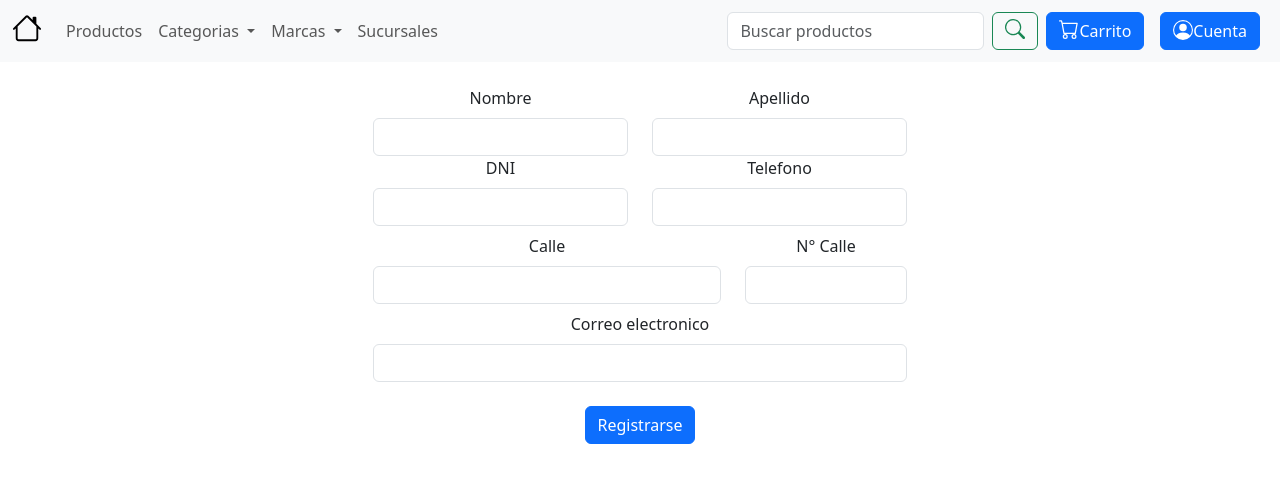
After one commit to comunidad9012/proyecto_programacion_supermercado, a Python web app: template templates/registro.html in a window 1280 px wide. The commit adds this page. Shown: the top 483 px of the page. Run offline with Jinja, Linux system fonts and the light colour scheme; the template is opened without the code that fills it, so the values that code supplies are empty.

Commit message:
mejoras en las plantillas, hay que seguir con el registro/usuarios

```diff
--- a/templates/layout.html
+++ b/templates/layout.html
@@ -73,7 +73,7 @@
                   <span class="badge text-bg-secondary">{{contador}}</span>
                   {%endif%}
                 </a>
-                <a href="/carrito" class="btn btn-primary mx-2">
+                <a href="/cuenta" class="btn btn-primary mx-2">
                     <svg xmlns="http://www.w3.org/2000/svg" width="20" height="20" fill="currentColor" class="bi bi-person-circle" viewBox="0 0 16 16" style="vertical-align: -0.2em;">
                     <path d="M11 6a3 3 0 1 1-6 0 3 3 0 0 1 6 0z"/>
                         <path fill-rule="evenodd" d="M0 8a8 8 0 1 1 16 0A8 8 0 0 1 0 8zm8-7a7 7 0 0 0-5.468 11.37C3.242 11.226 4.805 10 8 10s4.757 1.225 5.468 2.37A7 7 0 0 0 8 1z"/>
--- /dev/null
+++ b/templates/registro.html
@@ -0,0 +1,49 @@
+{% extends './layout.html' %}
+{% block tittle %}probando{% endblock %}
+{% block body %}
+<div class="container text-center mt-4">
+  <form action="/registrar_usuario" method="GET">
+    <div class="row  mx-auto d-flex justify-content-center align-items-center">
+      <div class="col-md-3">
+        <label for="nombre" class="form-label">Nombre</label>
+        <input type="text" class="form-control" id="nombre">
+      </div>
+      <div class="col-md-3">
+        <label for="apellido" class="form-label">Apellido</label>
+        <input type="text" class="form-control" id="apellido">
+      </div>
+    </div>
+    <div class="row  mx-auto d-flex justify-content-center align-items-center">
+      <div class="col-md-3">
+        <label for="dni" class="form-label">DNI</label>
+        <input type="number" class="form-control" id="dni">
+      </div>
+      <div class="col-md-3">
+        <label for="telefono" class="form-label">Telefono</label>
+        <input type="number" class="form-control" id="telefono">
+      </div>
+    </div>
+    <div class="row mt-2 mx-auto d-flex justify-content-center align-items-center">
+      <div class="col-md-4">
+        <label for="calle" class="form-label">Calle</label>
+        <input type="text" class="form-control" id="calle">
+      </div>
+      <div class="col-md-2">
+        <label for="numcalle" class="form-label">N° Calle</label>
+        <input type="number" class="form-control" id="numcalle">
+      </div>
+    </div>
+    <div class="row mt-2 mx-auto d-flex justify-content-center align-items-center">
+      <div class="col-md-6">
+        <label for="correo" class="form-label">Correo electronico</label>
+        <input type="email" class="form-control" id="correo">
+      </div>
+    </div>
+    <div class="row mt-4 mx-auto d-flex justify-content-center align-items-center">
+      <div class="col-12">
+        <button type="submit" class="btn btn-primary">Registrarse</button>
+      </div>
+    </div>
+  </form>
+</div>
+{% endblock %}
--- /dev/null
+++ b/templates/usuario.html
@@ -0,0 +1,5 @@
+{% extends './layout.html' %}
+{% block tittle %}probando{% endblock %}
+{% block body %}
+{{db}}
+{% endblock %}
```
Also changed, not shown: app.py (+17 -1 lines), templates/sesion.html (+8 -71 lines).
